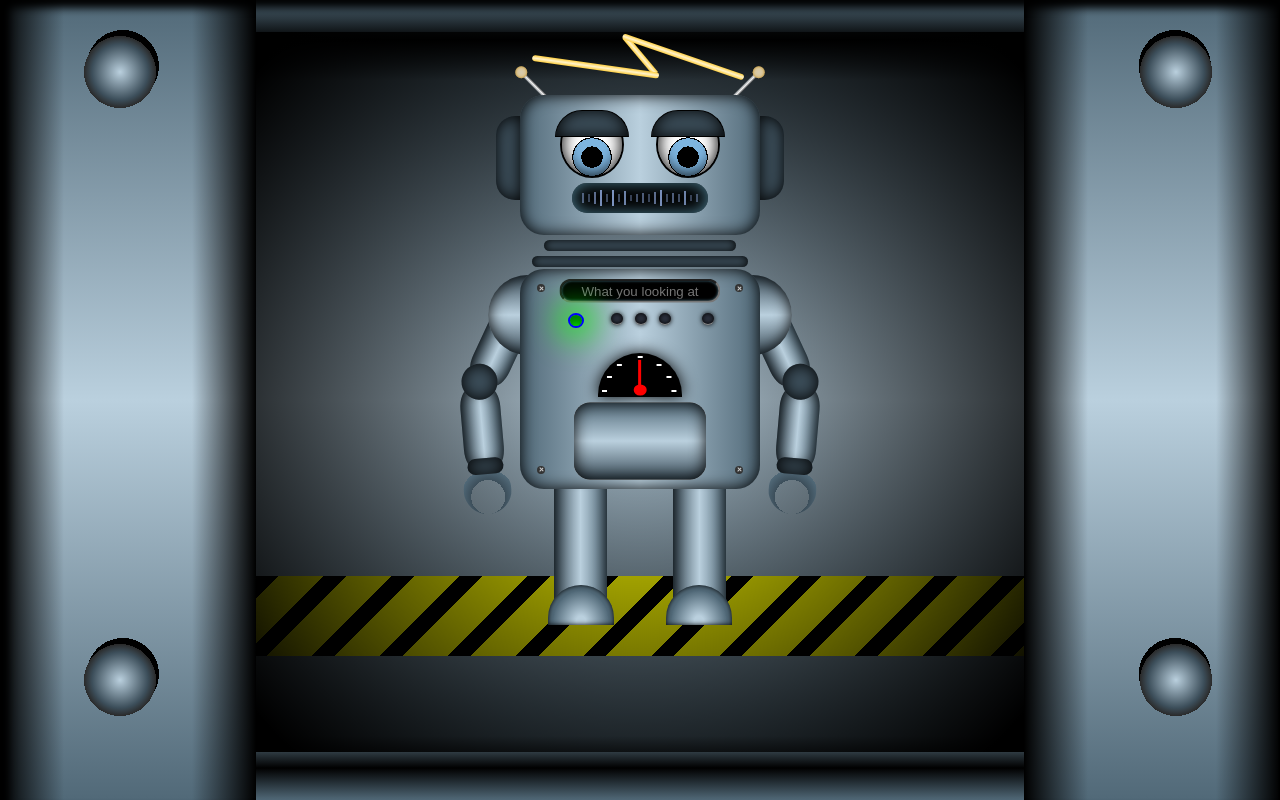
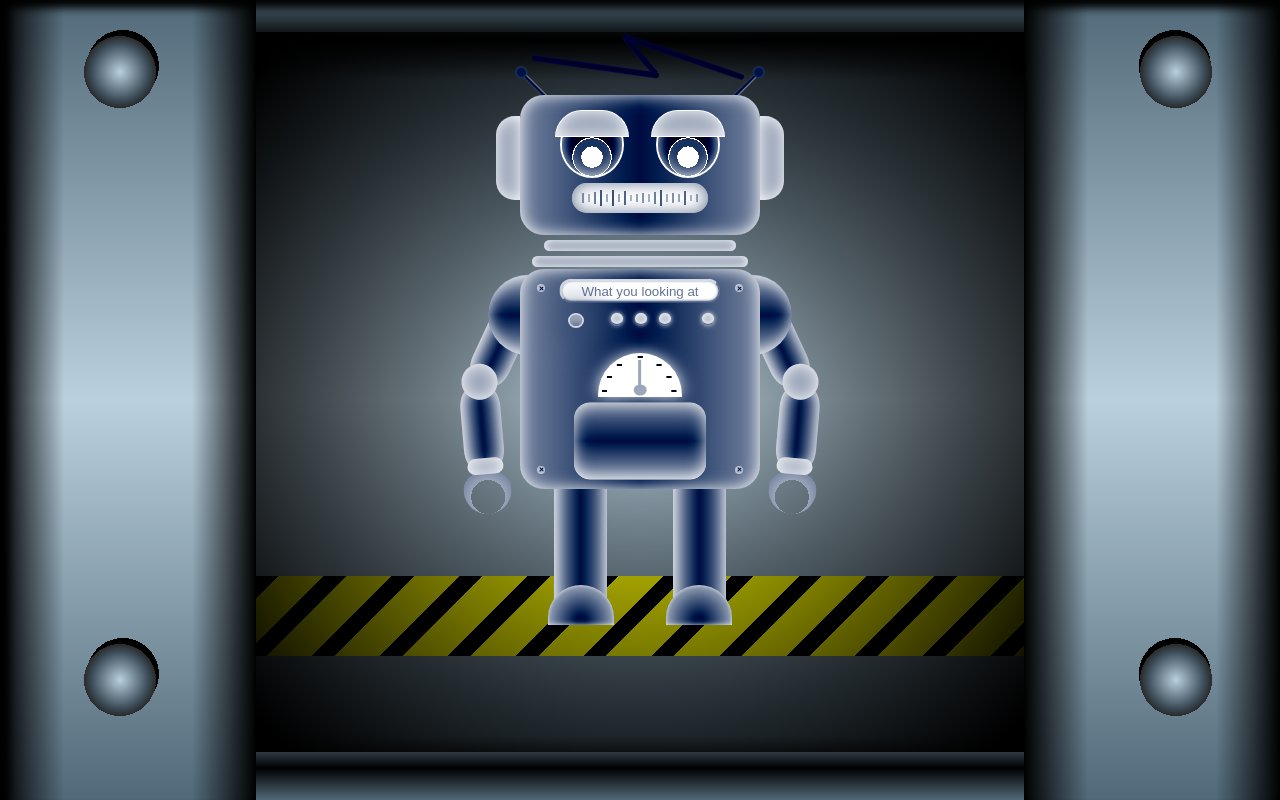
Before and after one commit to davidsd29/Robo-Bolt-Head, a plain HTML site: page index.html in a window 1280 px wide. Both pictures are taken after a click on the label 574 px from the left and 319 px from the top of the page. Drawn offline with Linux system fonts and the light colour scheme.

Commit message:
Filter function added

```diff
--- a/css/functions.css
+++ b/css/functions.css
@@ -361,7 +361,10 @@ form:has([type="text"]:not(:placeholder-shown)) section:first-child>div span div
     }
 }
 
-
+/* INVERT FUNCTION */
+form:has([name="invert"]:checked) {
+    filter: sepia(1) invert(1) ;
+}
 
 
 /* ROBO BUFF FUNCTION */
--- a/css/style.css
+++ b/css/style.css
@@ -130,6 +130,7 @@ form {
     width: 25em;
     height: 25em;
     perspective: 6.25em;
+    transition: 1s;
 }
 
  /* Spark's */
--- a/index.html
+++ b/index.html
@@ -80,7 +80,7 @@
             <section>
                 <input type="text" name="text" pattern="(j|J)+avascript" placeholder="What you looking at" autocomplete="false">
                 <div>
-                    <label><input type="checkbox" name="dance"></label>
+                    <label><input type="checkbox" name="invert"></label>
                     <label><input type="radio" name="electricity " value="low"></label>
                     <label><input type="radio" name="electricity" value="normal"></label>
                     <label><input type="radio" name="electricity" value="high"></label>
```
Lines whose indentation alone changed are shown as unchanged.
